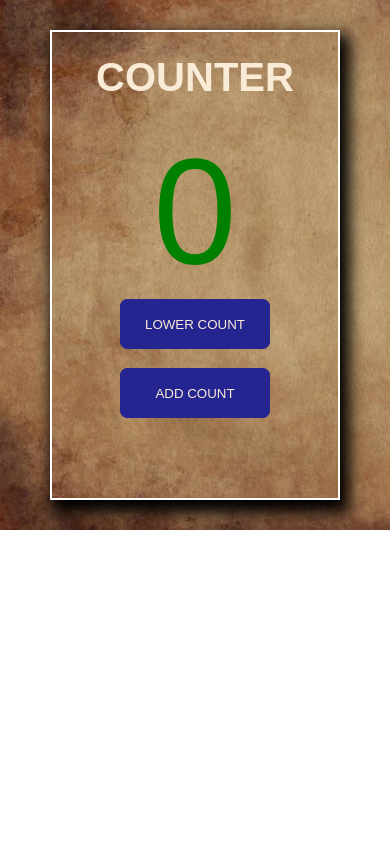
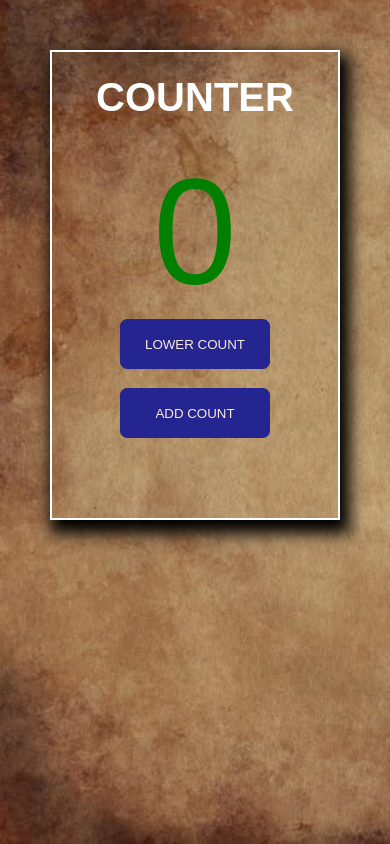
Before and after one commit to Ayokunle18/Week3-Javascript-task, a plain HTML site: page index.html in a window 390 px wide. Drawn offline with Linux system fonts and the light colour scheme.

Commit message:
Update css.css

```diff
--- a/css.css
+++ b/css.css
@@ -26,7 +26,7 @@ body {
   box-shadow: 5px 9px 15px 5px;
 }
 .counter-box h1 {
-  color: antiquewhite;
+  color: white;
   font-size: 50px;
   padding-top: 8%;
 }
@@ -55,16 +55,20 @@ body {
 /* tablet */
 @media (max-width: 768px) {
   body {
-    height: 100%;
+    height: 100vh;
   }
   .counter-box {
+    margin-block: 50px;
     height: 470px;
   }
 }
 /* mobile */
 @media (max-width: 500px) {
+  body {
+    height: 100vh;
+  }
   .counter-box {
-    margin-block: 30px;
+    margin-top: 50px;
     margin-inline: 50px;
     width: 300px;
   }
```
